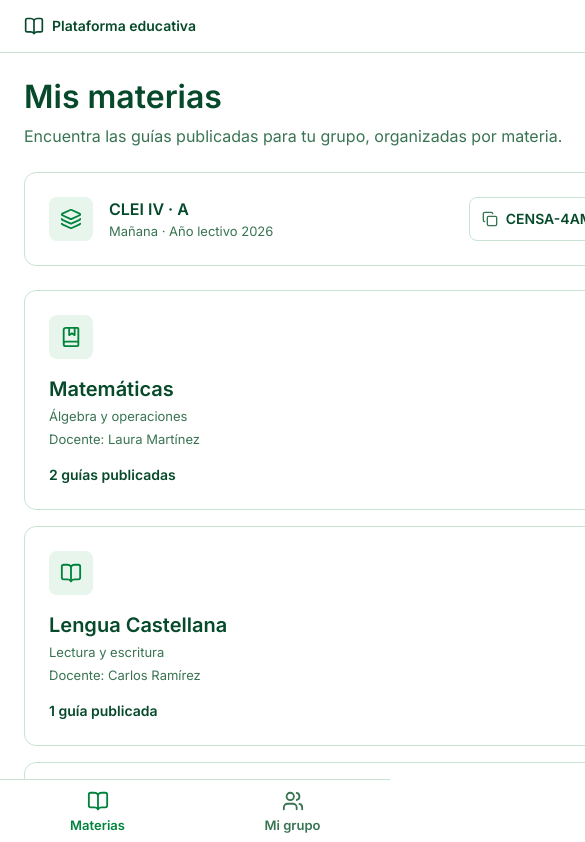
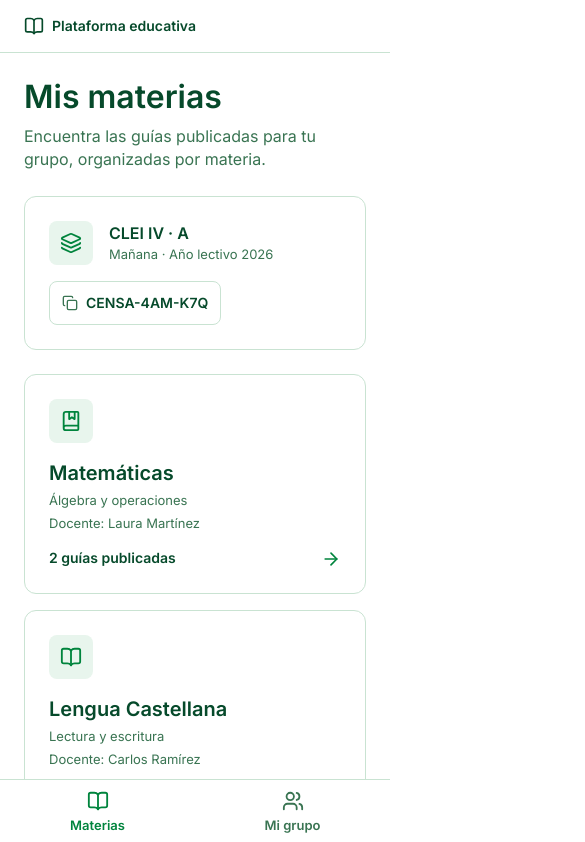
Before and after one commit to Rafael088/censaguias, a Next.js app in the folder apps/web/: page /materias in a window 390 px wide. Shown: the top 842 px of the page, 585 px wide, since content can reach past the window. Built offline with nearby package versions, Linux system fonts and the light colour scheme; no server answers.

Commit message:
fix(web): evita doble scroll en el espacio estudiante

```diff
--- a/apps/web/app/(estudiante)/student-shell.tsx
+++ b/apps/web/app/(estudiante)/student-shell.tsx
@@ -66,7 +66,7 @@ export function StudentShell({ children }: { children: React.ReactNode }) {
 
   return (
     <StudentContext.Provider value={value}>
-      <div className="flex min-h-dvh bg-surface ">
+      <div className="flex min-h-dvh bg-surface overflow-hidden">
         {/* Escritorio: barra lateral por rol */}
         <div className="hidden md:block">
           <Sidebar
@@ -79,7 +79,7 @@ export function StudentShell({ children }: { children: React.ReactNode }) {
           />
         </div>
 
-        <div className="flex min-h-dvh flex-1 flex-col">
+        <div className="flex h-full min-w-0 flex-1 flex-col overflow-hidden">
           {group && (
             <div className="hidden items-start justify-between gap-4 border-b border-line px-10 py-5 md:flex ">
               <p className="text-meta text-muted">CENSA / Gestión académica · {group.schoolYear}</p>
@@ -103,7 +103,7 @@ export function StudentShell({ children }: { children: React.ReactNode }) {
             </div>
           )}
 
-          <main className="flex-1 px-6 py-6 pb-28 md:px-10 md:py-8 md:pb-10">
+          <main className="flex-1 overflow-y-auto px-6 py-6 pb-28 md:px-10 md:py-8 md:pb-10">
             {children}
             <footer className="mt-10 flex flex-wrap items-center justify-between gap-2 text-meta text-muted">
               <span>Plataforma educativa CENSA</span>
```
